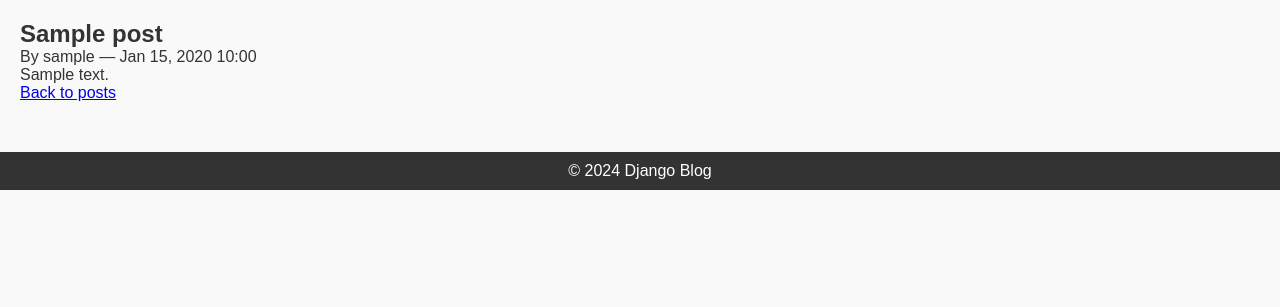
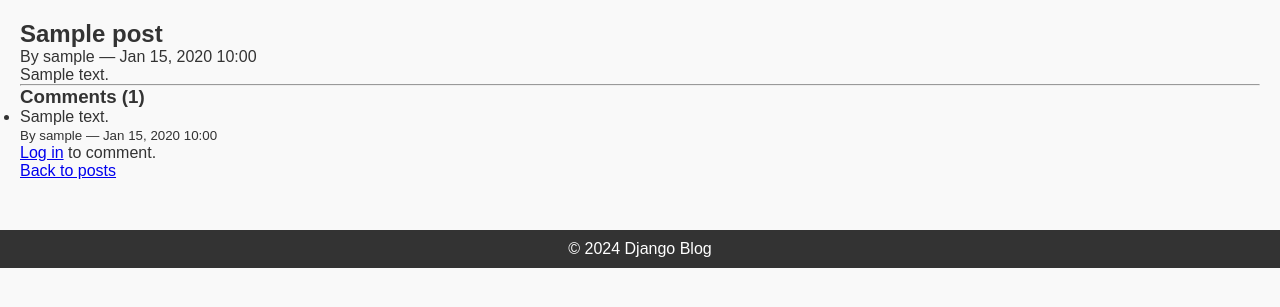
Before and after one commit to priscilla-abena-aboagye/Alx_DjangoLearnLab, a Django app: page /post/1/ in a window 1280 px wide. Shown: the part 41-348 px from the top of the page. Run offline with Django 5.2, Linux system fonts and the light colour scheme; tables that the repository leaves empty hold one stand-in row (values such as "Sample post").

Commit message:
task 3: Adding Comment Functionality to Blog Posts

```diff
--- a/django_blog/blog/models.py
+++ b/django_blog/blog/models.py
@@ -1,6 +1,7 @@
 from django.db import models
 from django.contrib.auth.models import User
 from django.urls import reverse
+from django.conf import settings
 
 class Post(models.Model):
     title = models.CharField(max_length=100)
@@ -24,3 +25,20 @@ class Profile(models.Model):
 
     def __str__(self):
         return self.username
+
+class Comment(models.Model):
+    post = models.ForeignKey(
+        "Post", on_delete=models.CASCADE, related_name="comments"
+    )
+    author = models.ForeignKey(
+        settings.AUTH_USER_MODEL, on_delete=models.CASCADE, related_name="comments"
+    )
+    content = models.TextField()
+    created_at = models.DateTimeField(auto_now_add=True)
+    updated_at = models.DateTimeField(auto_now=True)
+
+    class Meta:
+        ordering = ["-created_at"]
+
+    def __str__(self):
+        return f"Comment by {self.author} on {self.post}"
--- a/django_blog/blog/templates/blog/post_detail.html
+++ b/django_blog/blog/templates/blog/post_detail.html
@@ -5,6 +5,34 @@
   <p>By {{ post.author.username }} — {{ post.published_date|date:"M d, Y H:i" }}</p>
   <div>{{ post.content|linebreaks }}</div>
 </article>
+
+<hr>
+<h3>Comments ({{ post.comments.count }})</h3>
+
+{% if post.comments.all %}
+  <ul>
+    {% for comment in post.comments.all %}
+      <li>
+        <p>{{ comment.content|linebreaks }}</p>
+        <small>By {{ comment.author.username }} — {{ comment.created_at|date:"M d, Y H:i" }}</small>
+        {% if user.is_authenticated and user == comment.author %}
+          <!-- Edit / Delete links -->
+          <a href="{% url 'comment-update' comment.pk %}">Edit</a>
+          <a href="{% url 'comment-delete' comment.pk %}">Delete</a>
+        {% endif %}
+      </li>
+    {% empty %}
+      <p>No comments yet.</p>
+    {% endfor %}
+  </ul>
+{% endif %}
+
+{% if user.is_authenticated %}
+  <p><a href="{% url 'comment-create' post_pk=post.pk %}">Add a comment</a></p>
+{% else %}
+  <p><a href="{% url 'login' %}?next={% url 'post-detail' post.pk %}">Log in</a> to comment.</p>
+{% endif %}
+
 
 {% if user.is_authenticated and user == post.author %}
   <p>
--- a/django_blog/blog/urls.py
+++ b/django_blog/blog/urls.py
@@ -1,6 +1,6 @@
 from django.urls import path
 from . import views
-from .views import PostListView, PostCreateView, PostDetailView, PostUpdateView, PostDeleteView
+from .views import PostListView, PostCreateView, PostDetailView, PostUpdateView, PostDeleteView, CommentCreateView, CommentUpdateView, CommentDeleteView
 
 urlpatterns = [
     path("", views.home, name="home"),
@@ -13,4 +13,9 @@ urlpatterns = [
     path("post/<int:pk>/", PostDetailView.as_view(), name="post-detail"),
     path("post/<int:pk>/update/", PostUpdateView.as_view(), name="post-update"),
     path("post/<int:pk>/delete/", PostDeleteView.as_view(), name="post-delete"),
+
+    path("post/<int:post_pk>/comments/new/", CommentCreateView.as_view(), name="comment-create"),
+    path("post/comment/<int:pk>/update/", CommentUpdateView.as_view(), name="comment-update"),
+    path("post/comment/<int:pk>/delete/", CommentDeleteView.as_view(), name="comment-delete"),
+
 ]
--- a/django_blog/blog/views.py
+++ b/django_blog/blog/views.py
@@ -1,4 +1,4 @@
-from django.shortcuts import render, redirect, get_object_or_404
+from django.shortcuts import render, redirect
 from django.contrib.auth import login
 from django.contrib.auth.decorators import login_required
 from .forms import CustomUserCreationForm, ProfileForm
@@ -6,9 +6,9 @@ from django.contrib import messages
 from django.contrib.auth.views import LoginView
 from django.views.generic import ListView, DetailView, CreateView, UpdateView, DeleteView
 from django.contrib.auth.mixins import LoginRequiredMixin, UserPassesTestMixin
-from django.urls import reverse_lazy
-from .models import Post
-from .forms import PostForm
+from django.urls import reverse_lazy, reverse
+from .models import Post, Comment
+from .forms import PostForm, CommentForm
 
 def home(request):
     return render(request, "blog/base.html")
@@ -82,3 +82,64 @@ class PostDeleteView(LoginRequiredMixin, UserPassesTestMixin, DeleteView):
     def test_func(self):
         post = self.get_object()
         return post.author == self.request.user
+
+class CommentCreateView(LoginRequiredMixin, CreateView):
+    model = Comment
+    form_class = CommentForm
+    template_name = "blog/comment_form.html"
+
+    def dispatch(self, request, *args, **kwargs):
+        self.post_pk = kwargs.get("post_pk")
+        return super().dispatch(request, *args, **kwargs)
+
+    def form_valid(self, form):
+        form.instance.author = self.request.user
+        from .models import Post
+        form.instance.post = Post.objects.get(pk=self.post_pk)
+        return super().form_valid(form)
+
+    def get_success_url(self):
+        return reverse("post-detail", kwargs={"pk": self.post_pk})
+
+    def get_context_data(self, **kwargs):
+        context = super().get_context_data(**kwargs)
+        if hasattr(self, "post_pk"):
+            context["post_pk"] = self.post_pk
+        else:
+            context["post_pk"] = self.get_object().post.pk
+        return context
+
+
+
+class CommentUpdateView(LoginRequiredMixin, UserPassesTestMixin, UpdateView):
+    model = Comment
+    form_class = CommentForm
+    template_name = "blog/comment_form.html"
+
+    def test_func(self):
+        comment = self.get_object()
+        return comment.author == self.request.user
+
+    def get_success_url(self):
+        return reverse("post-detail", kwargs={"pk": self.get_object().post.pk})
+
+    def get_context_data(self, **kwargs):
+        context = super().get_context_data(**kwargs)
+        if hasattr(self, "post_pk"):
+            context["post_pk"] = self.post_pk
+        else:
+            context["post_pk"] = self.get_object().post.pk
+        return context
+
+
+
+class CommentDeleteView(LoginRequiredMixin, UserPassesTestMixin, DeleteView):
+    model = Comment
+    template_name = "blog/comment_confirm_delete.html"
+
+    def test_func(self):
+        comment = self.get_object()
+        return comment.author == self.request.user
+
+    def get_success_url(self):
+        return reverse("post-detail", kwargs={"pk": self.get_object().post.pk})
```
Also changed, not shown: django_blog/blog/forms.py (+9 -1 lines), django_blog/blog/templates/blog/comment_confirm_delete.html (added, +11 -0 lines), django_blog/blog/templates/blog/comment_form.html (added, +10 -0 lines), django_blog/blog/tests.py (+39 -1 lines), django_blog/blog/migrations/0004_comment.py (added).
